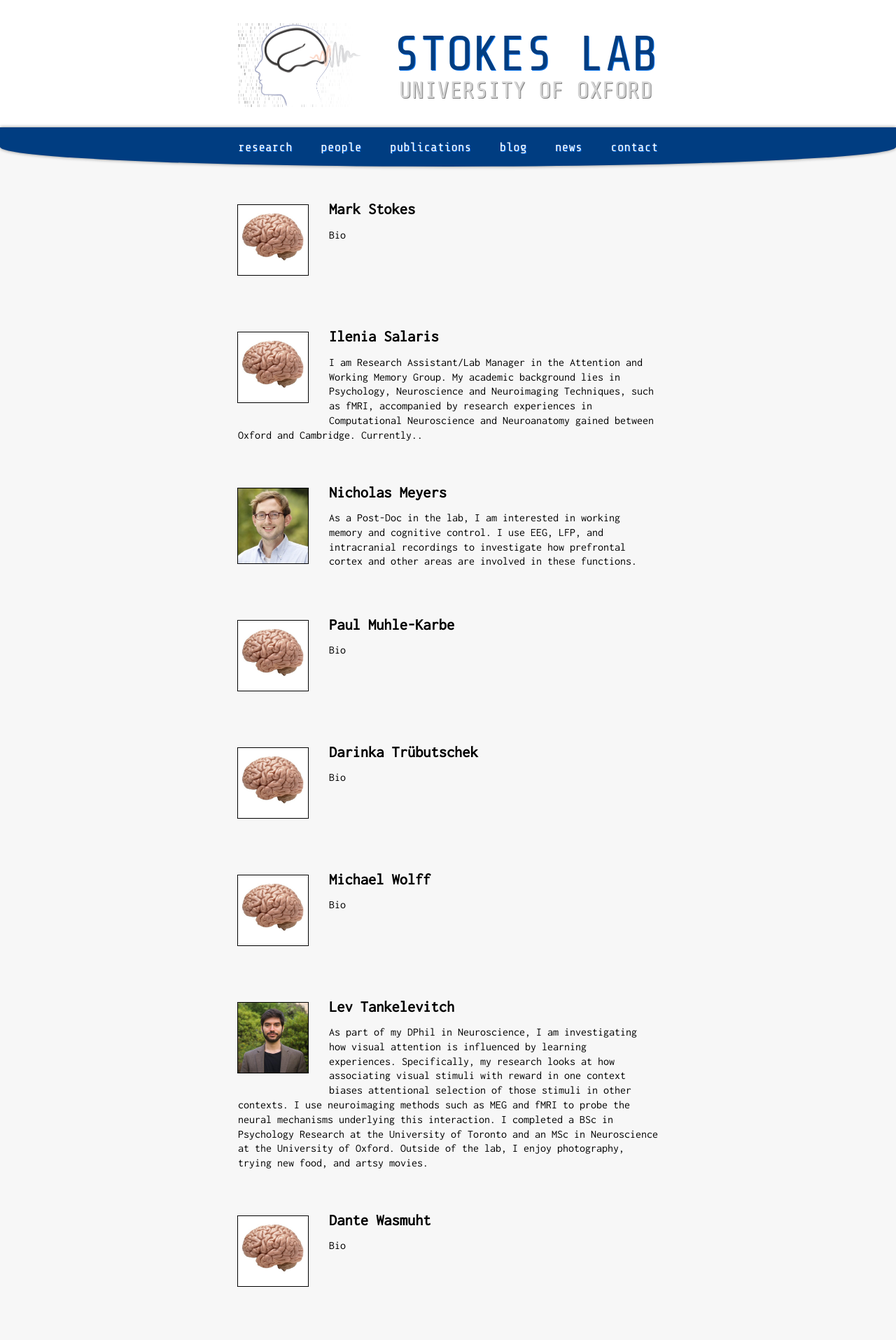
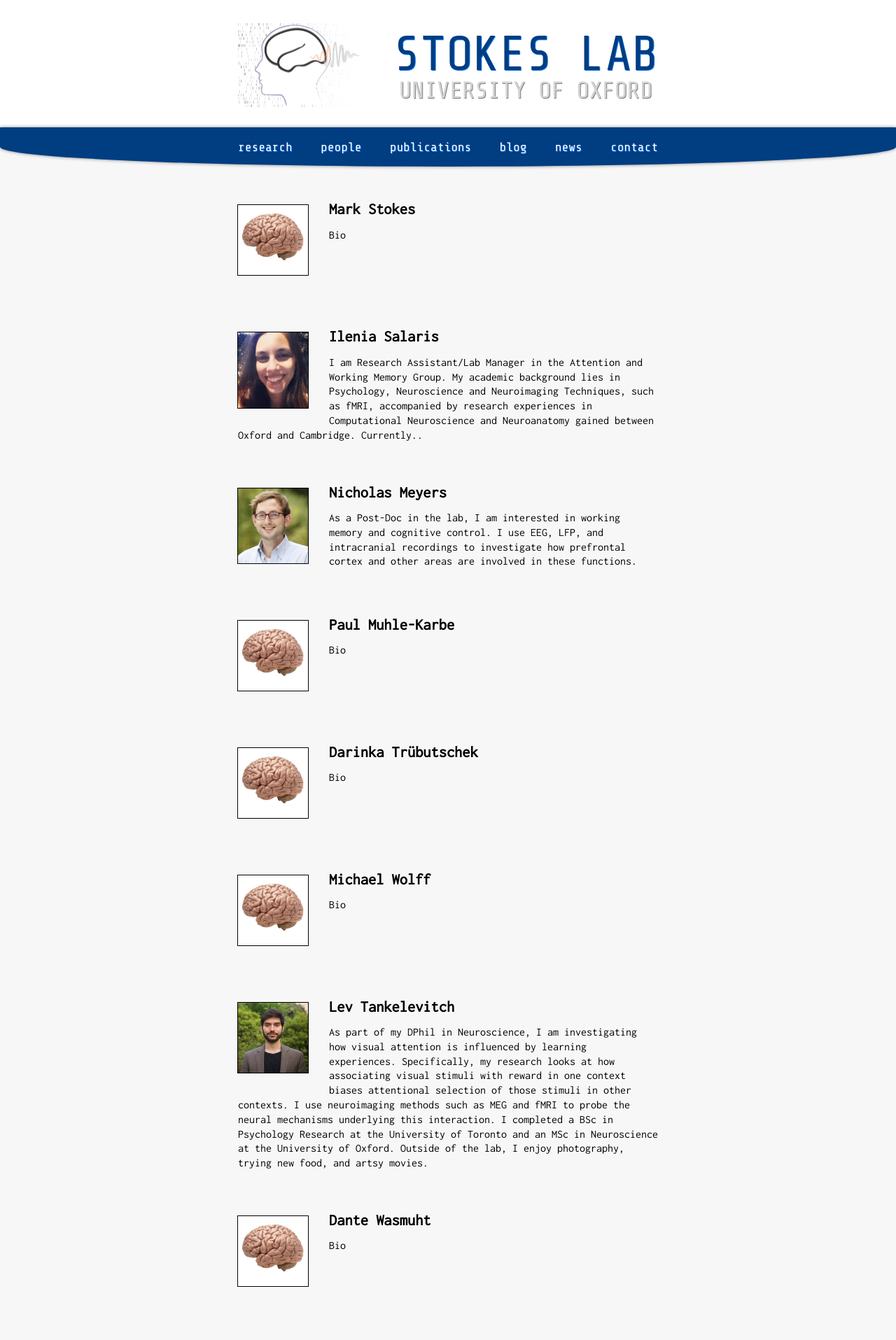
Before and after one commit to stokeslab/stokeslab.github.io, a Jekyll site: the page built from _pages/people.html, in a window 1280 px wide. Shown: the top 1915 px of the page at 70% size. Built offline with Jekyll 4.4.1, drawn with Linux system fonts in a browser that asks for light colours; nearby versions of some CDN libraries; some web fonts are replaced.

Commit message:
Update people.html

```diff
--- a/_pages/people.html
+++ b/_pages/people.html
@@ -25,7 +25,7 @@
 
 <div class="people-wrapper">
 		<p>
-			<img src="/images/placeholder_photo.jpg">
+			<img src="/images/Ile.png">
 			<h1 class="people-name"> Ilenia Salaris </h1>
 	                I am Research Assistant/Lab Manager in the Attention and Working Memory Group. My academic background lies in Psychology, Neuroscience and Neuroimaging Techniques, such as fMRI, accompanied by research experiences in Computational Neuroscience and Neuroanatomy gained between Oxford and Cambridge. Currently..
 		</p>
```
